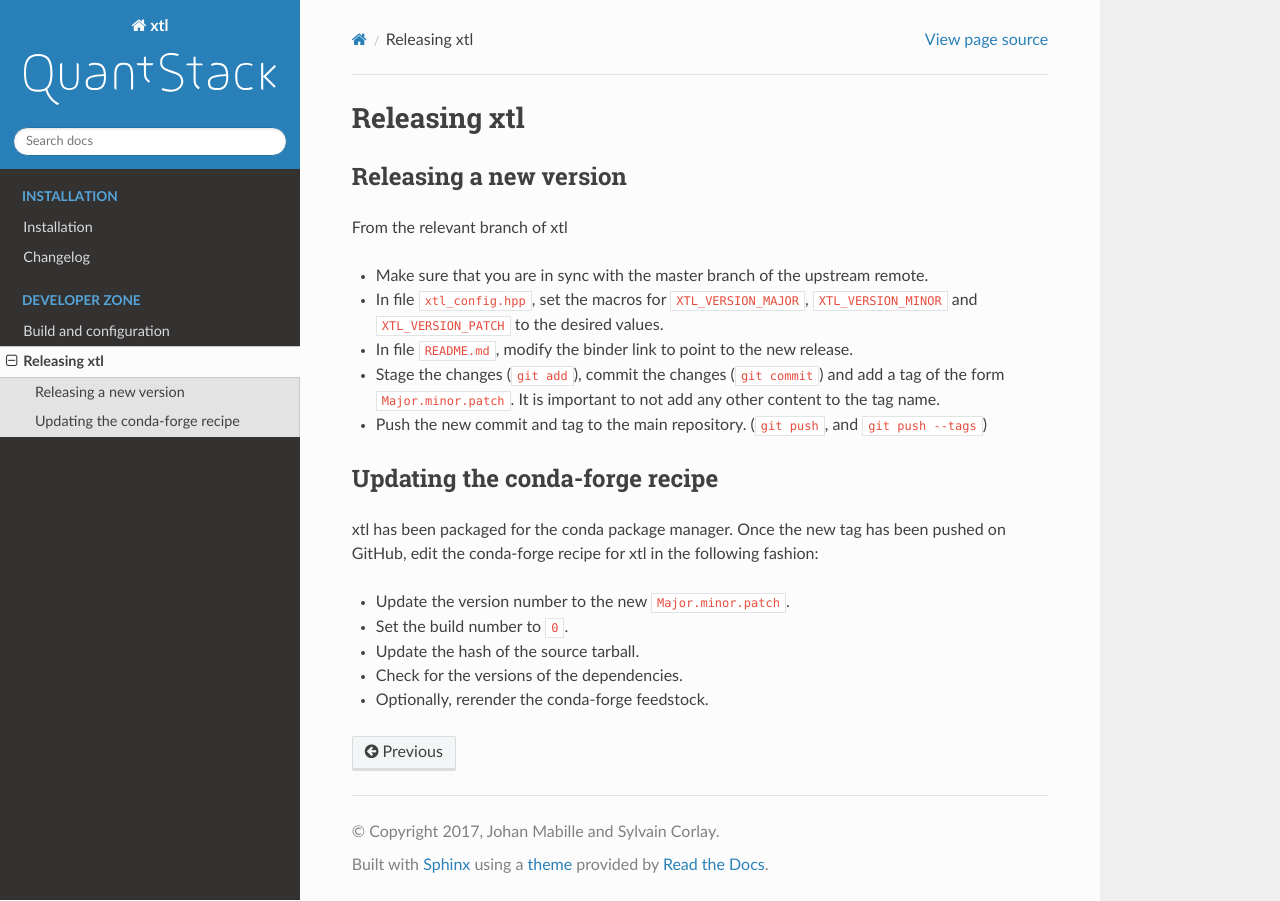
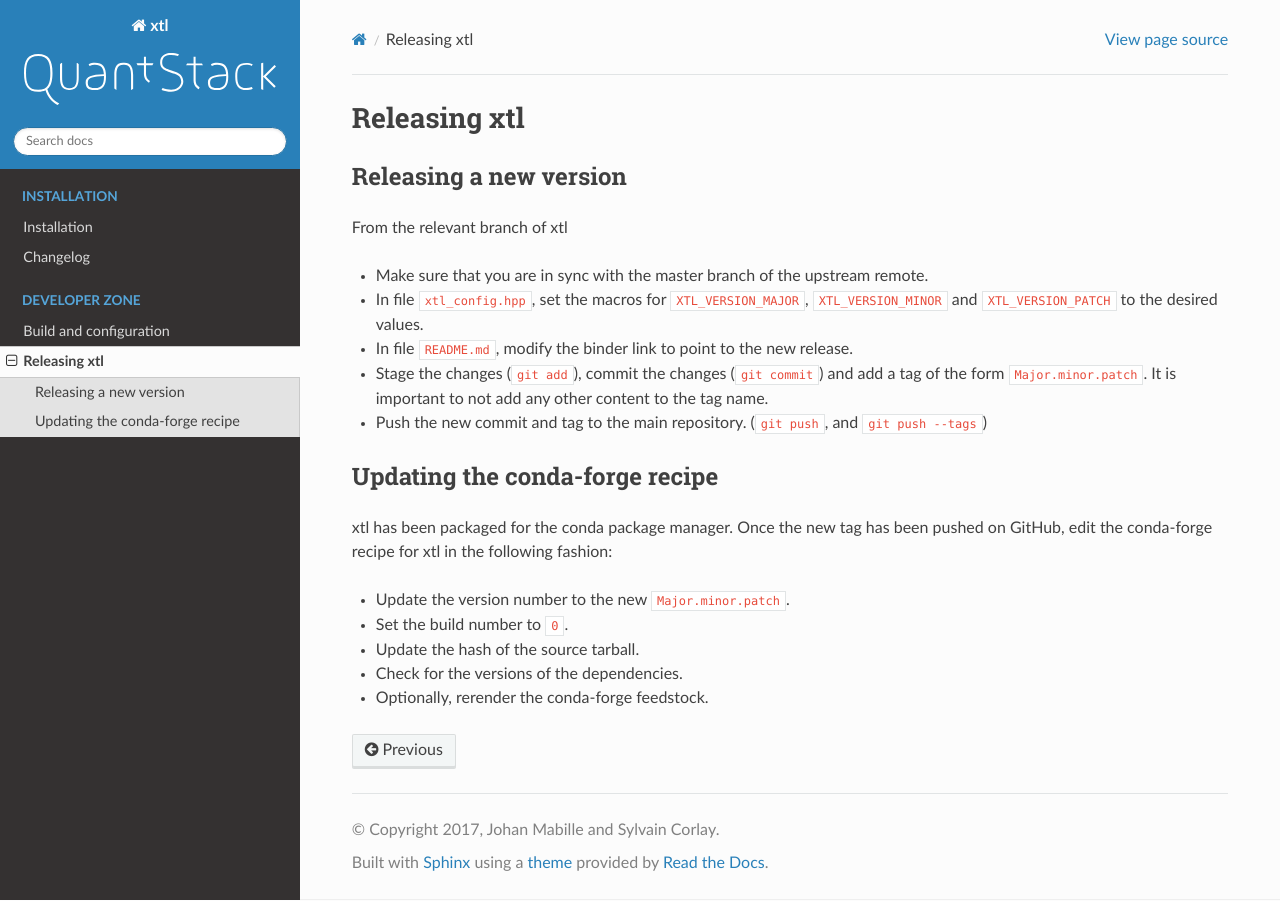
Before and after one commit to xtensor-stack/xtl, a Sphinx documentation site: the page built from docs/source/releasing.rst, in a window 1280 px wide. Built offline with Sphinx 7.4.7 and the Read the Docs theme 2.0.0, drawn with Linux system fonts in a browser that asks for light colours.

```diff
--- /dev/null
+++ b/docs/source/_static/main_stylesheet.css
@@ -0,0 +1,4 @@
+.wy-nav-content{
+    max-width: 1000px;
+    margin: auto;
+}
--- a/docs/source/conf.py
+++ b/docs/source/conf.py
@@ -15,9 +15,13 @@ html_theme = "sphinx_rtd_theme"
 
 html_theme_path = [sphinx_rtd_theme.get_html_theme_path()]
 
+def setup(app):
+    app.add_stylesheet("main_stylesheet.css")
+
 extensions = ['breathe']
 breathe_projects = { 'xtl': '../xml' }
 templates_path = ['_templates']
+html_static_path = ['_static']
 source_suffix = '.rst'
 master_doc = 'index'
 project = 'xtl'
```
Also changed, not shown: README.md (+7 -0 lines).
